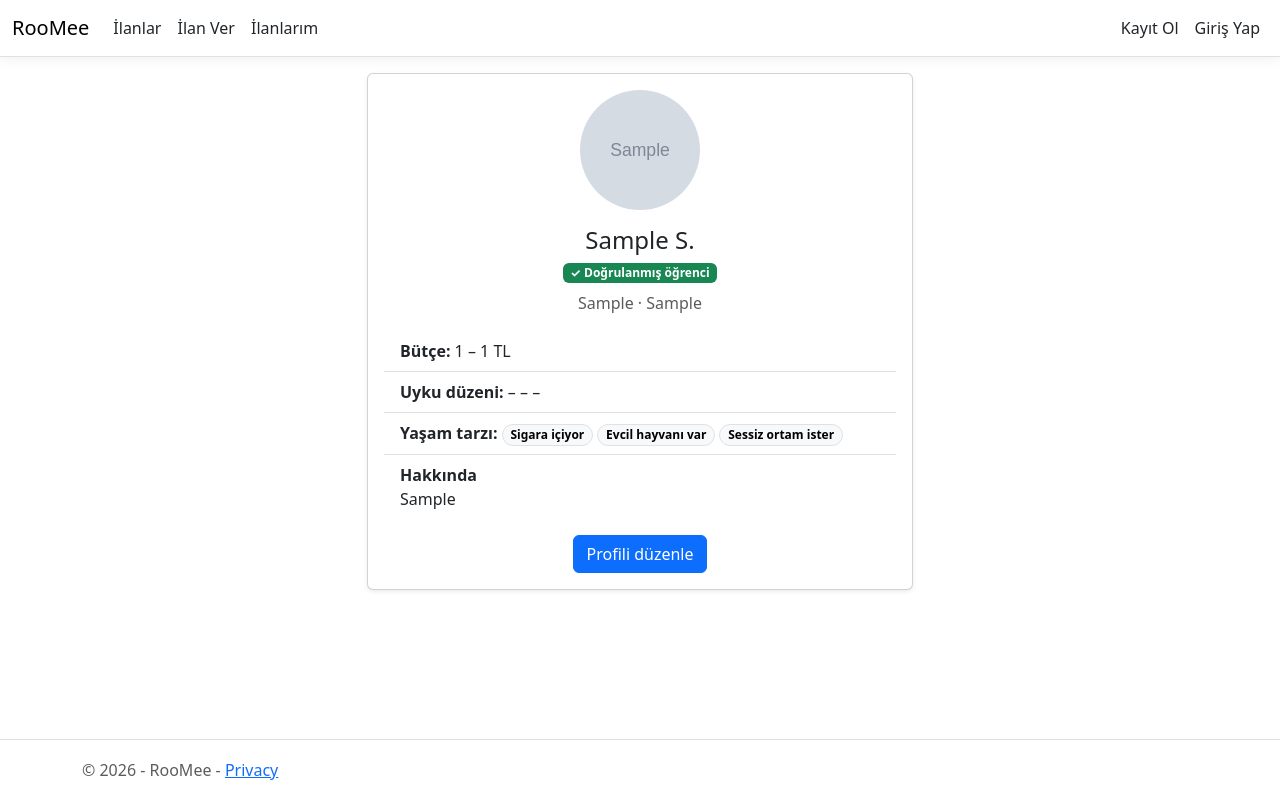
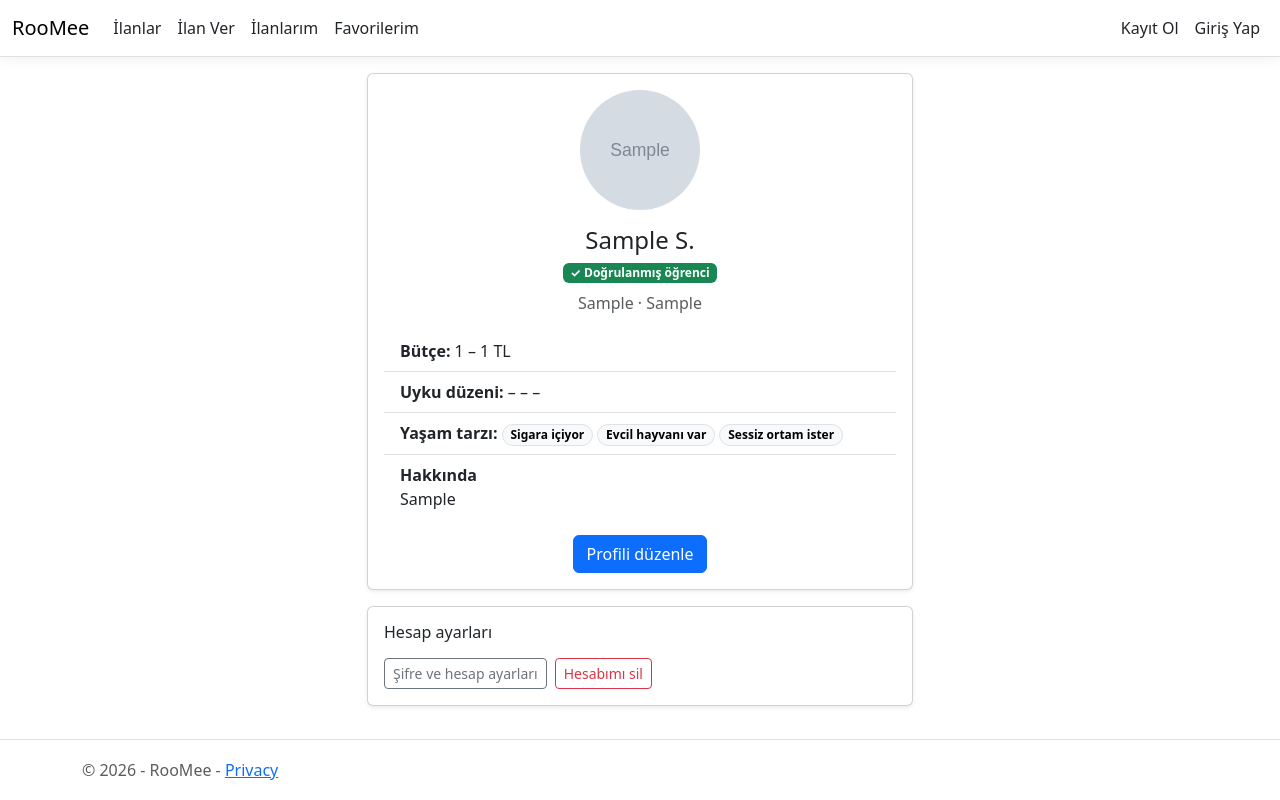
Before and after one commit to betulala/RooMee, an ASP.NET Core app: page /Profil/Goruntule in a window 1280 px wide. Run offline with ASP.NET Core 8, Linux system fonts and the light colour scheme; a user stored in the database is signed in; tables that the repository leaves empty hold one stand-in row (values such as "Sample post"); grey boxes marked "Sample" are stand-in pictures; style sheets or scripts are compiled from the project's sources; some libraries are stand-ins or nearby versions.

Commit message:
Menüye Favorilerim, ilan kartlarına favori kalbi, profile hesap ayarları

```diff
--- a/RooMee/Views/Profil/Goruntule.cshtml
+++ b/RooMee/Views/Profil/Goruntule.cshtml
@@ -101,5 +101,18 @@
                 </div>
             </div>
         </div>
+
+        @if (kendi)
+        {
+            <div class="card shadow-sm mt-3">
+                <div class="card-body">
+                    <h2 class="h6 mb-3">Hesap ayarları</h2>
+                    <div class="d-flex flex-wrap gap-2">
+                        <a asp-area="Identity" asp-page="/Account/Manage/Index" class="btn btn-sm btn-outline-secondary">Şifre ve hesap ayarları</a>
+                        <a asp-action="HesapSil" class="btn btn-sm btn-outline-danger">Hesabımı sil</a>
+                    </div>
+                </div>
+            </div>
+        }
     </div>
 </div>
--- a/RooMee/Views/Shared/_Layout.cshtml
+++ b/RooMee/Views/Shared/_Layout.cshtml
@@ -31,6 +31,9 @@
                             <li class="nav-item">
                                 <a class="nav-link text-dark" asp-area="" asp-controller="Ilan" asp-action="Ilanlarim">İlanlarım</a>
                             </li>
+                            <li class="nav-item">
+                                <a class="nav-link text-dark" asp-area="" asp-controller="Favori" asp-action="Index">Favorilerim</a>
+                            </li>
                         }
                     </ul>
                     <partial name="_LoginPartial" />
```
Also changed, not shown: RooMee/Controllers/IlanController.cs (+11 -0 lines), RooMee/Views/Ilan/_IlanKarti.cshtml (+19 -1 lines).
